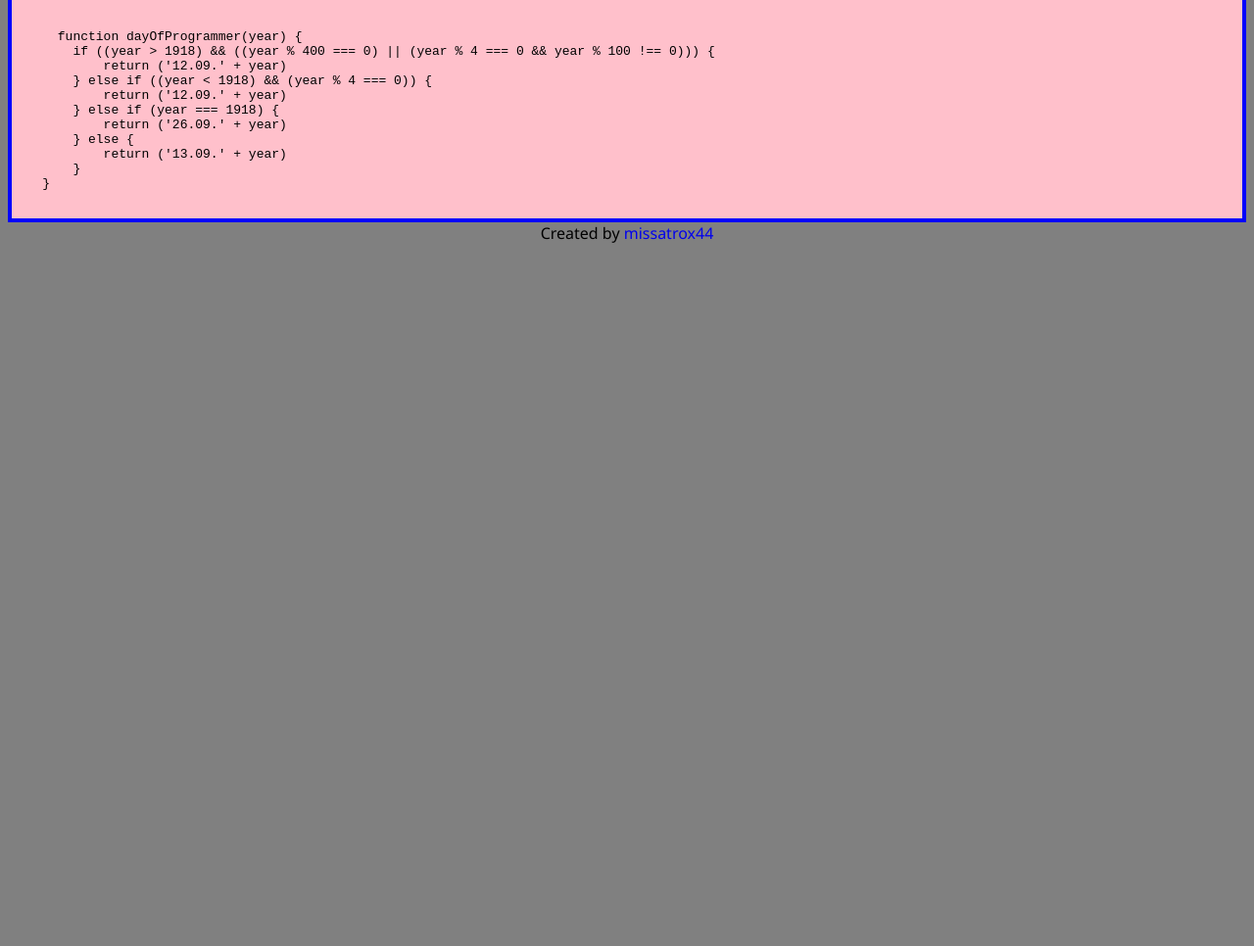
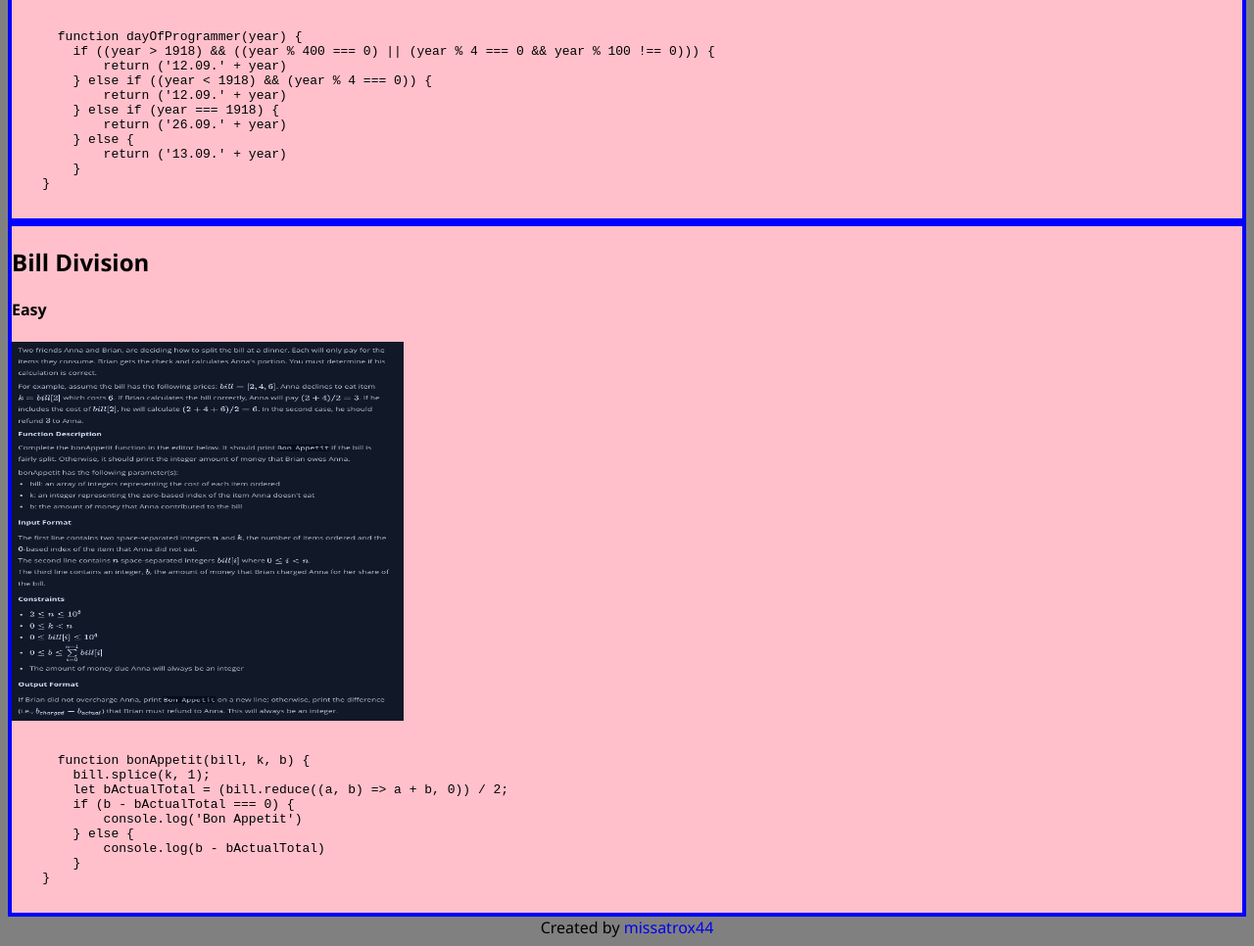
Before and after one commit to missatrox44/algo-practice-problems, a plain HTML site: page index.html in a window 1280 px wide. Shown: the part 9689-10655 px from the top of the page at 98% size. Before the commit the page ends 9946 px from the top, so only its background shows below. Drawn offline with Linux system fonts and the light colour scheme.

Commit message:
bill division problem

```diff
--- a/index.html
+++ b/index.html
@@ -340,6 +340,24 @@
   </div>
 
 
+  <div class="problem-box">
+    <h2>Bill Division</h2>
+    <h4>Easy</h4>
+    <img width="400px" height="387px" src="./images/bill-division.png" alt="day of the programmer">
+    <br>
+    <pre><code>
+      function bonAppetit(bill, k, b) {
+        bill.splice(k, 1);
+        let bActualTotal = (bill.reduce((a, b) => a + b, 0)) / 2;
+        if (b - bActualTotal === 0) {
+            console.log('Bon Appetit')
+        } else {
+            console.log(b - bActualTotal)
+        }
+    }
+    </code></pre>
+  </div>
+
   <footer>
     Created by <a class="custom-link" href="https://github.com/missatrox44">missatrox44</a>
   </footer>
```
Also changed, not shown: images/bill-division.png (added).
